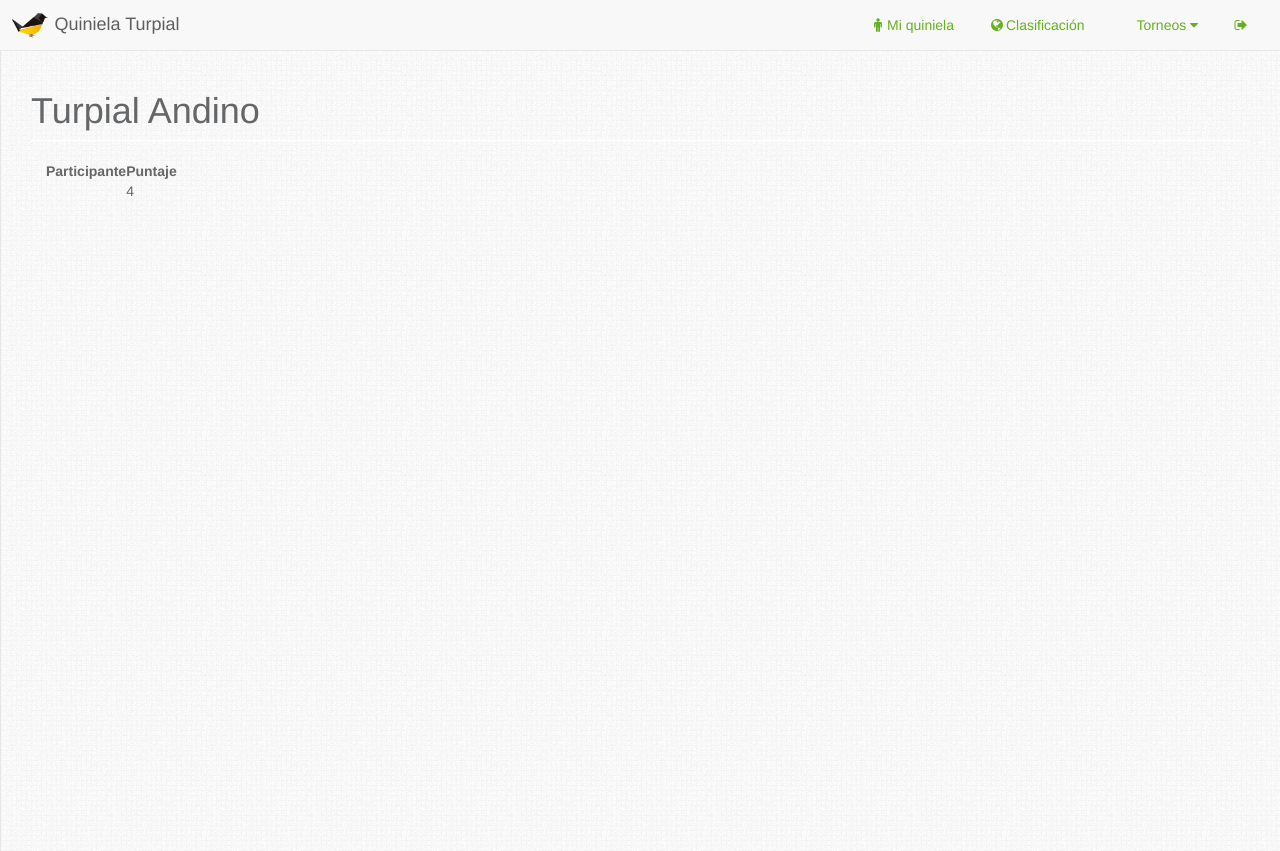
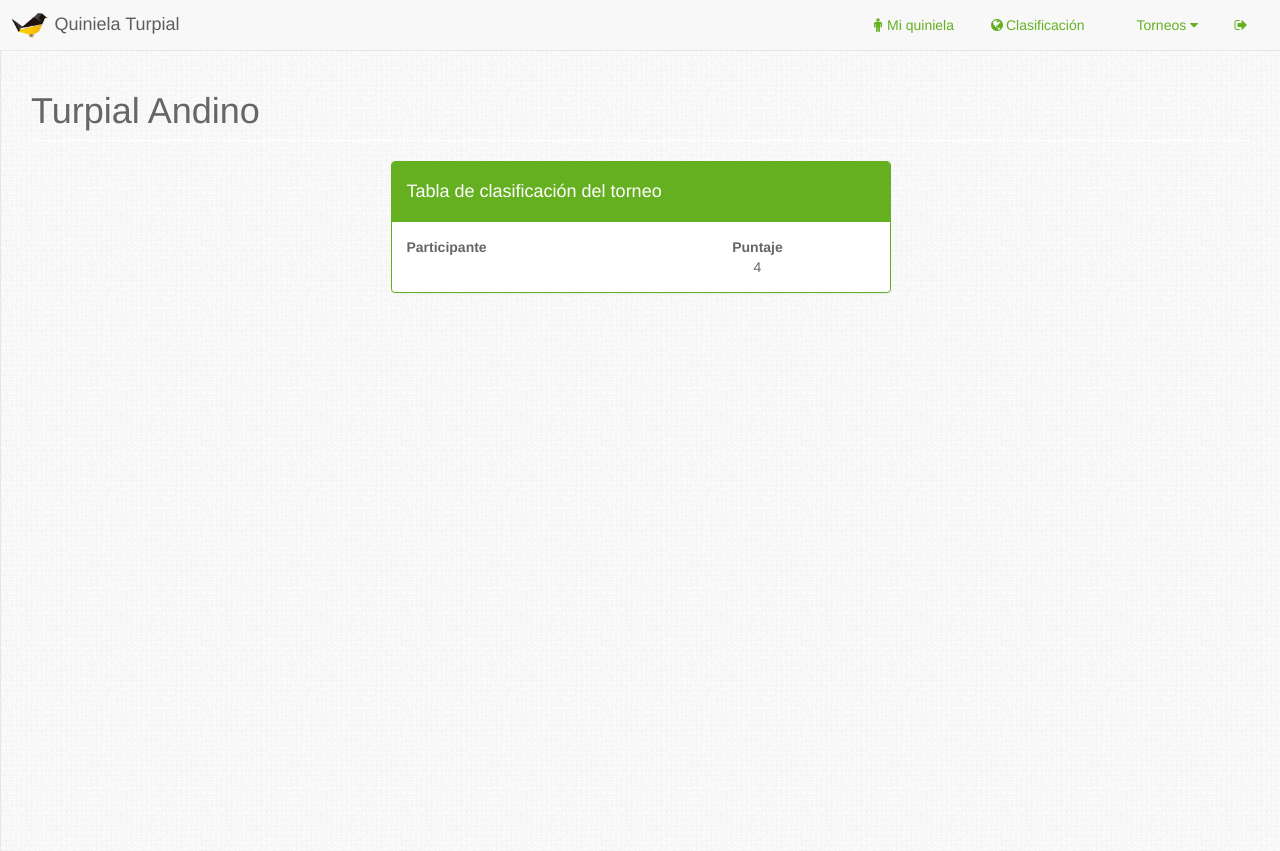
Before and after one commit to leonardogutierrezh/quiniela, a Django app: page /ver_torneo/1/ in a window 1280 px wide. Run offline with Django 3.2, Linux system fonts and the light colour scheme; a user stored in the database is signed in; data comes from the database, SQL or seed files in the repository; data that the repository does not hold is empty; style sheets or scripts are compiled from the project's sources; some libraries are stand-ins or nearby versions.

Commit message:
vista de ver_torneo

```diff
--- a/quiniela/templates/social/ver_torneo.html
+++ b/quiniela/templates/social/ver_torneo.html
@@ -3,16 +3,25 @@
     {{ torneo.nombre }}
 {% endblock %}
 {% block seccion-contenido %}
-    <div class="col-sm-6">
-        <table>
-            <th>Participante</th>
-            <th>Puntaje</th>
+
+<div class="container">
+	<div class="login-container">
+
+	<div class="panel panel-primary">
+				<div class="panel-heading">
+<h4>Tabla de clasificación del torneo</h4>
+				</div>
+	<div class="panel-body">
+		<table width="100%">
+		    <th  width="50%">Participante</th>
+		    <th  width="50%" style="text-align:center;">Puntaje</th>
 		    {% for participante in participantes %}
 		        <tr>
 		            <td>{{ participante.0.first_name }} {{ participante.0.last_name }}</td>
-                    <td>{{ participante.1 }}</td>
+		            <td style="text-align:center;">{{ participante.1 }}</td>
 		        </tr>
 		    {% endfor %}
 		</table>
 	</div>
+</div>
 {% endblock %}
```
Lines whose indentation alone changed are shown as unchanged.
